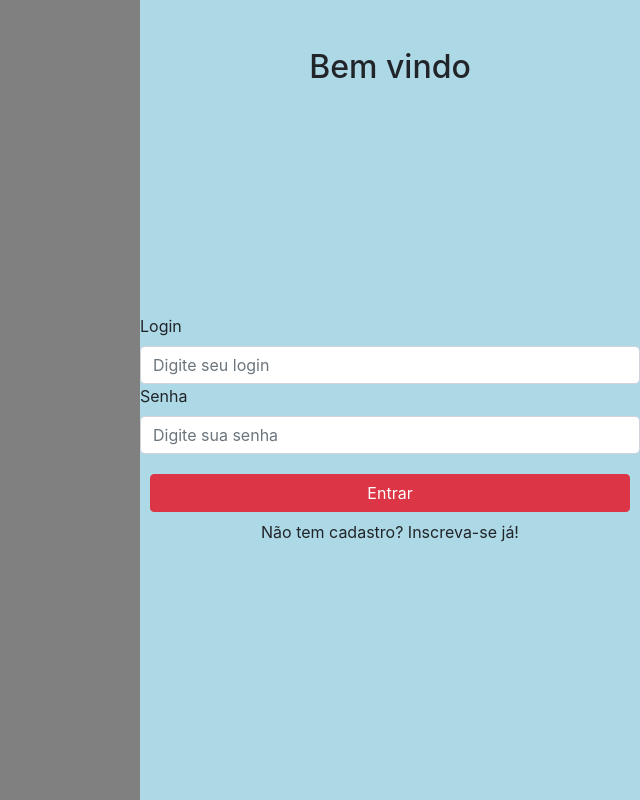
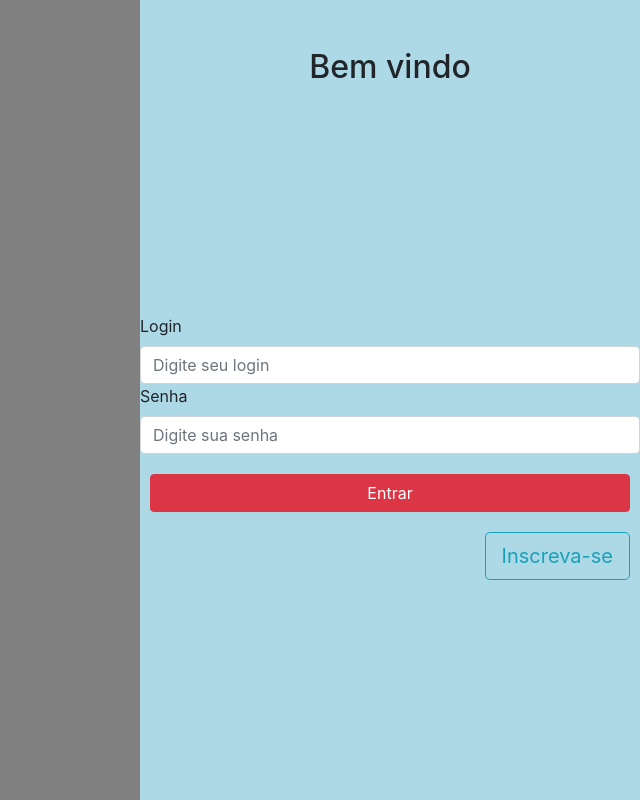
Before and after one commit to cesarinobruno/winner-web, a React (Create React App) app: page / in a window 1280 px wide. Shown: the top 800 px of the page, without its empty margins (640-1280 px from the left). Built offline with nearby package versions, Linux system fonts and the light colour scheme.

Commit message:
Corrigindo warning de redirecionamento e estilização da tela de login

```diff
--- a/src/pages/Login/Login.tsx
+++ b/src/pages/Login/Login.tsx
@@ -2,16 +2,22 @@ import React from "react";
 import ButtonForm from "../../components/ButtonForm";
 import InputForm from "../../components/InputForm";
 import "./style.css";
-import {useNavigate} from 'react-router-dom';
+import { useNavigate } from "react-router-dom";
+import { Button,} from "react-bootstrap";
 
 const Login: React.FC = () => {
+  const navigate = useNavigate();
 
-  const navigate = useNavigate();
+  const redirectToHome = () => {
+    navigate('/novoUsuario')
+  }
 
   return (
     <div className="login-container">
       <div className="login-inputs">
-        <h2 className="pt-5" style={{textAlign: 'center'}}>Bem vindo</h2>
+        <h2 className="pt-5" style={{ textAlign: "center" }}>
+          Bem vindo
+        </h2>
         <div className="form">
           <InputForm
             typeInput="text"
@@ -37,11 +43,11 @@ const Login: React.FC = () => {
             nome="Entrar"
             buttonWidth={480}
             buttonPosition={10}
-            onPressButton={() => navigate('/home')}
+            onPressButton={redirectToHome}
           />
         </div>
-        <div className="mt-2" style={{textAlign:'center'}}>
-          <a onClick={() => navigate('/novoUsuario')}>Não tem cadastro? Inscreva-se já!</a>
+        <div style={{marginTop: 20, display: 'flex', justifyContent: 'flex-end', marginRight: 10}}>
+          <Button onClick={() => navigate('/novoUsuario')} size='lg' variant="outline-info">Inscreva-se</Button>
         </div>
       </div>
     </div>
--- a/src/pages/Login/style.css
+++ b/src/pages/Login/style.css
@@ -1,7 +1,6 @@
 .login-container {
   display: flex;
-  flex: 2;
-  height: 1200px;
+  height: 1005px;
   background-color: #808080;
   justify-content: flex-end;
 }
```
